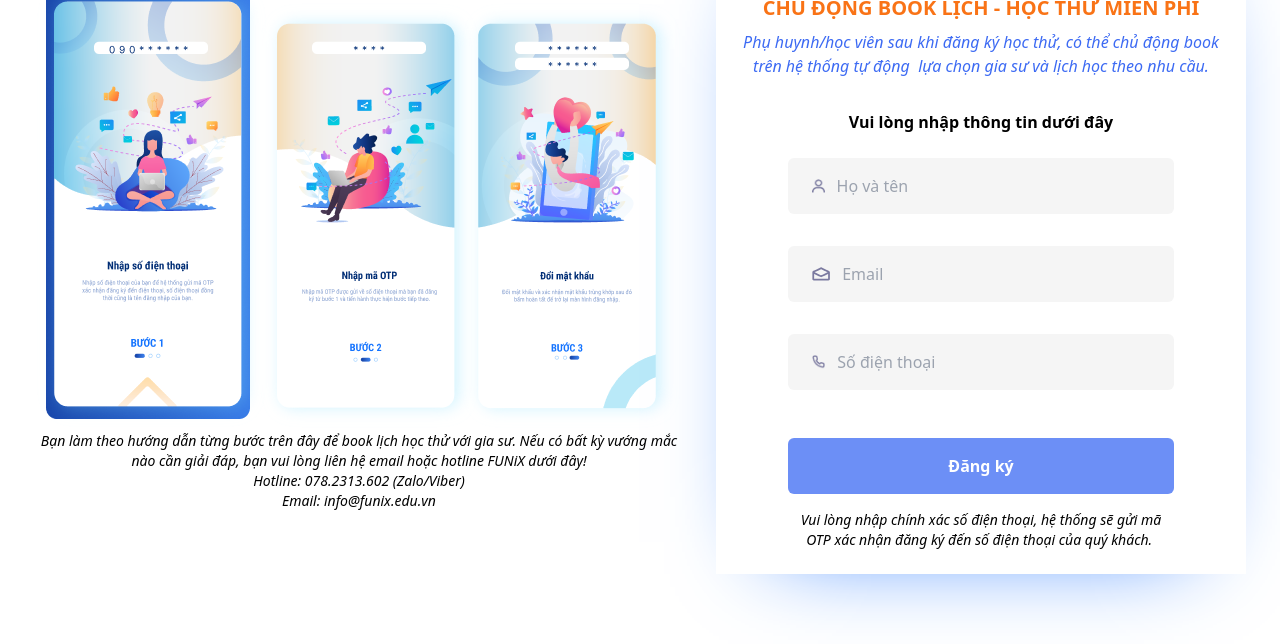
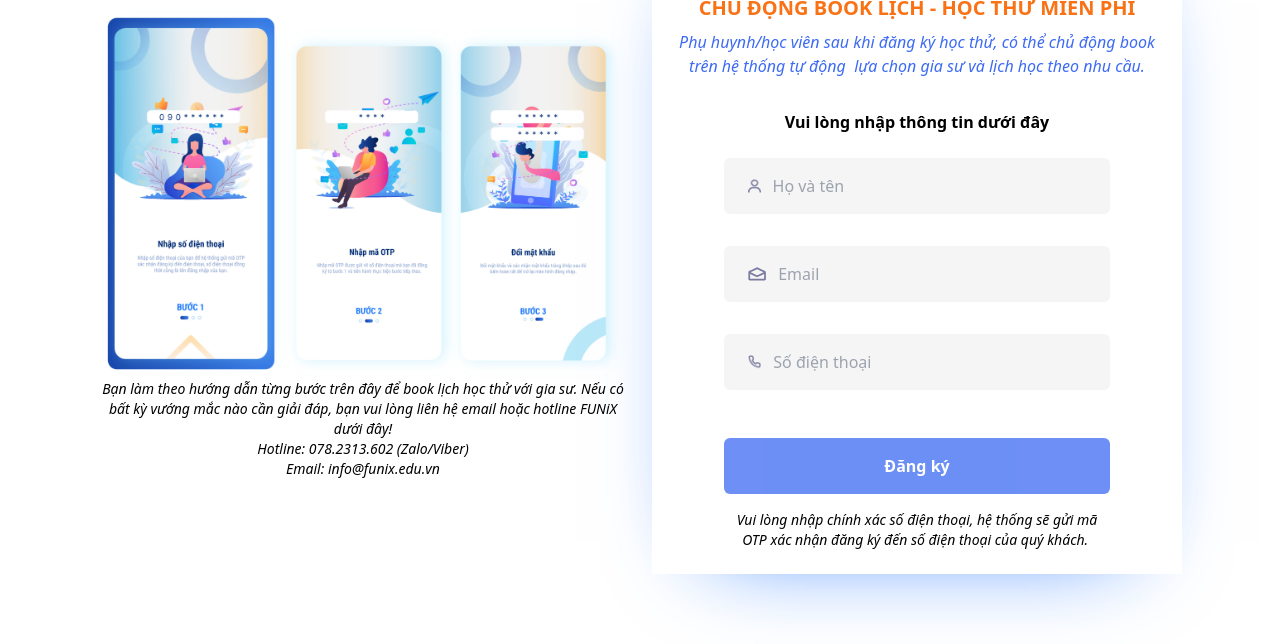
Before and after one commit to nientb/LMS-Book-Giasu-Static-Template, a plain HTML site: page register.html in a window 1280 px wide. Shown: the part 156-800 px from the top of the page. Drawn offline with nearby package versions, Linux system fonts and the light colour scheme.

Commit message:
update UI image with screen 1020

```diff
--- a/register.html
+++ b/register.html
@@ -33,12 +33,12 @@
     </script>
 </head>
 <body class="h-screen overflow-hidden">
-  <main class="h-full flex flex-col md:flex-row justify-center items-center gap-8 p-[20px] md:p-0">
-    <div class="hidden md:block self-center">
-      <div>
-        <img src="./public/images/group-phone.png" alt="student" class="h-full">
+  <main class="h-full flex flex-col md:flex-row justify-center items-center gap-6 p-5 md:p-0">
+    <div class="hidden md:w-[530px] md:block self-center">
+      <div class="">
+        <img src="./public/images/enter-number.jpg" alt="student" class="h-full">
       </div>
-      <div class="italic text-sm text-center w-[650px]">
+      <div class="italic text-sm text-center w-fit">
         <div>Bạn làm theo hướng dẫn từng bước trên đây để book lịch học thử với gia sư. Nếu có bất kỳ vướng mắc nào cần giải đáp, bạn vui lòng liên hệ email hoặc hotline FUNiX dưới đây!</div>
         <div>Hotline: 078.2313.602 (Zalo/Viber) </div>
         <div>Email: info@funix.edu.vn</div>
```
Also changed, not shown: enter-otp.html (+5 -5 lines), enter-password.html (+5 -5 lines), public/images/chage-pw.jpg (added), public/images/enter-number.jpg (added), public/images/enter-otp.jpg (added), public/images/group-otp.png (deleted), public/images/group-password.png (deleted), public/images/group-phone.png (deleted).
